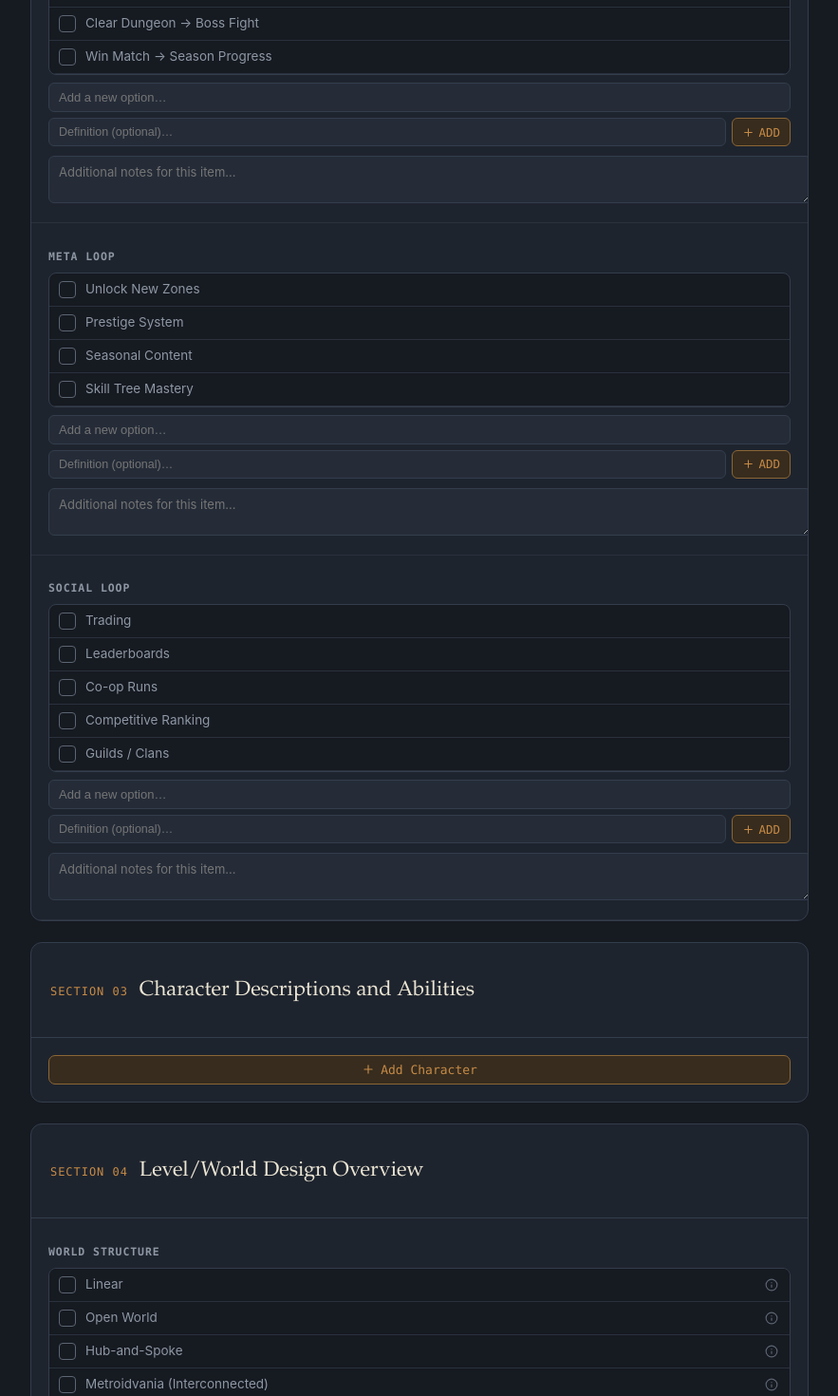
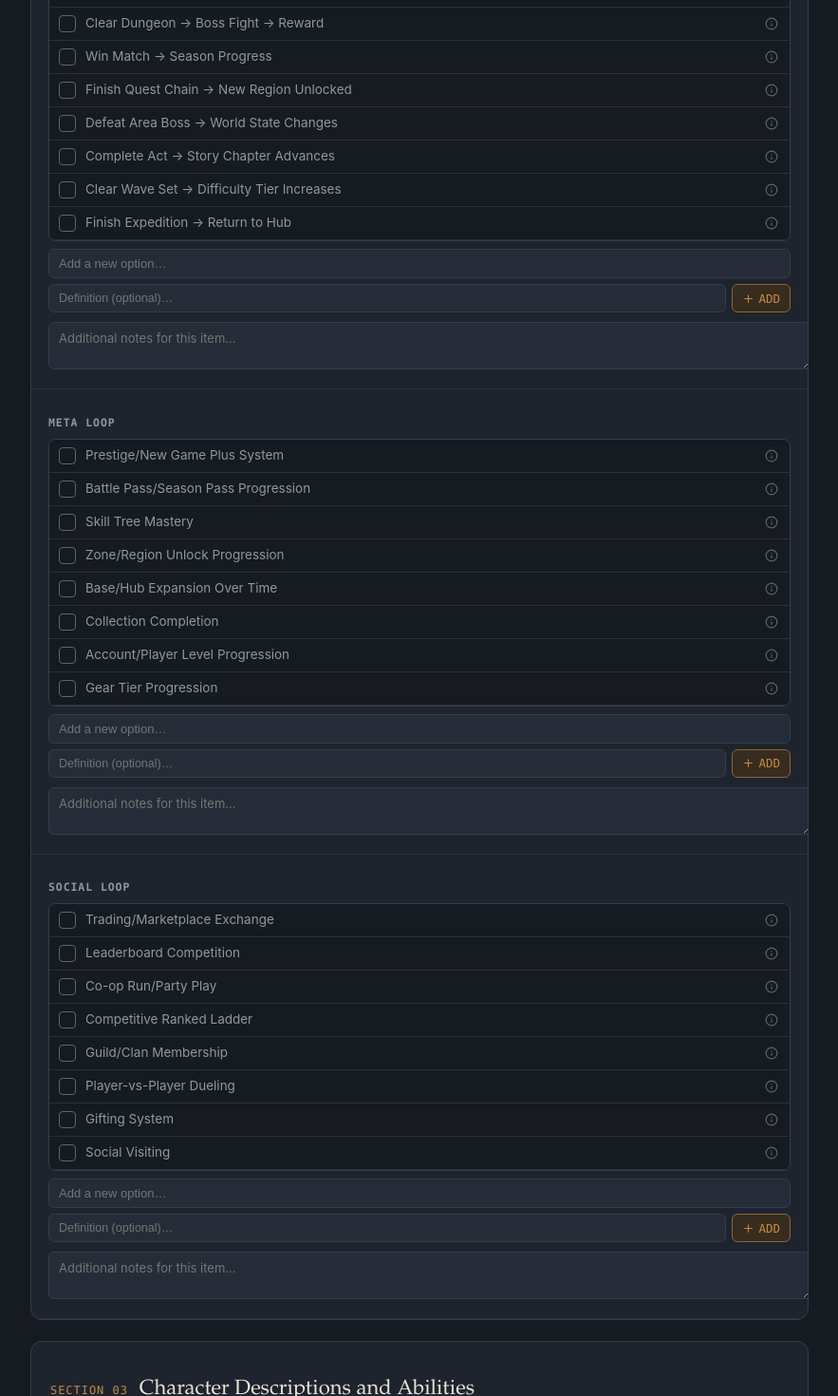
Before and after one commit to bridgerbird/gdd-builder, a React (Vite) app: page / in a window 1280 px wide. Shown: the part 3440-4910 px from the top of the page at 95% size, without its empty margins (198-1081 px from the left). Built offline with nearby package versions, Linux system fonts and the light colour scheme.

Commit message:
Updataed the rest of the loops section data

```diff
--- a/src/schema.js
+++ b/src/schema.js
@@ -200,9 +200,82 @@ const initialSections = [
           { label: "Command → Execute → Adapt", definition: "The player issues commands to units, watches them execute, and adapts their strategy based on the outcome — typical of RTS and strategy games." },
         ],
       },
-      { id: "macro_loop", label: "Macro Loop", options: plain(["Complete Level → Unlock Next", "Clear Dungeon → Boss Fight", "Win Match → Season Progress"]) },
-      { id: "meta_loop", label: "Meta Loop", options: plain(["Unlock New Zones", "Prestige System", "Seasonal Content", "Skill Tree Mastery"]) },
-      { id: "social_loop", label: "Social Loop", options: plain(["Trading", "Leaderboards", "Co-op Runs", "Competitive Ranking", "Guilds / Clans"]) },
+      {
+        id: "macro_loop",
+        label: "Macro Loop",
+        options: [
+          { label: "Complete Level → Unlock Next", definition: "Finishing a level immediately unlocks and grants access to the next one in sequence." },
+          { label: "Clear Dungeon → Boss Fight → Reward", definition: "The player clears a self-contained dungeon, faces its boss, and receives a reward tied specifically to that dungeon." },
+          { label: "Win Match → Season Progress", definition: "The outcome of a single match contributes toward progress in an overarching competitive season." },
+          { label: "Finish Quest Chain → New Region Unlocked", definition: "Completing a connected series of quests opens up a previously inaccessible region of the world." },
+          { label: "Defeat Area Boss → World State Changes", definition: "Defeating a major boss permanently alters the state of the surrounding area, such as opening paths or changing enemy spawns." },
+          { label: "Complete Act → Story Chapter Advances", definition: "Finishing a defined act or section of content advances the overarching narrative to its next chapter." },
+          { label: "Clear Wave Set → Difficulty Tier Increases", definition: "Surviving a full set of enemy waves increases the difficulty tier for subsequent waves or runs." },
+          { label: "Finish Expedition → Return to Hub", definition: "Completing an out-in-the-world expedition returns the player to a central hub to prepare for the next one." },
+          { label: "Win Tournament Round → Advance Bracket", definition: "Winning a round in a tournament structure advances the player to the next bracket stage." },
+          { label: "Complete Contract → Reputation Increases", definition: "Fulfilling a discrete job or contract raises the player's standing with the party who issued it." },
+          { label: "Clear Floor → Descend to Next Floor", definition: "Clearing all objectives or threats on a floor allows descent to the next, progressively harder floor." },
+          { label: "Finish Build Phase → Enter Combat Phase", definition: "A dedicated construction or preparation phase concludes and transitions the game into an active combat phase." },
+          { label: "Win Territory → Map Control Expands", definition: "Successfully contesting a territory expands the area of the map under the player's control." },
+          { label: "Complete Research → New Tech Unlocked", definition: "Finishing a research project unlocks a new piece of technology, unit, or capability." },
+          { label: "Finish Season Event → Rewards Distributed", definition: "The conclusion of a time-limited seasonal event triggers distribution of rewards based on participation or rank." },
+          { label: "Clear Raid → Loot Tier Unlocked", definition: "Successfully completing a raid unlocks access to a higher tier of loot for future runs." },
+          { label: "Win Race → Championship Standings Update", definition: "The result of an individual race updates the player's position in an overarching championship standing." },
+          { label: "Complete Chapter → New Mechanic Introduced", definition: "Finishing a chapter of content introduces a new mechanic that expands what the player can do going forward." },
+        ],
+      },
+      {
+        id: "meta_loop",
+        label: "Meta Loop",
+        options: [
+          { label: "Prestige/New Game Plus System", definition: "The player resets their progress in exchange for a permanent bonus or harder, remixed replay of the content." },
+          { label: "Battle Pass/Season Pass Progression", definition: "Ongoing play earns points toward a tiered track of rewards tied to a limited-time season." },
+          { label: "Skill Tree Mastery", definition: "The player gradually invests earned points across sessions to fully unlock a branching tree of permanent upgrades." },
+          { label: "Zone/Region Unlock Progression", definition: "New areas of the world become accessible over time as the player meets progression requirements." },
+          { label: "Base/Hub Expansion Over Time", definition: "The player's home base or hub grows and unlocks new features gradually across many sessions." },
+          { label: "Collection Completion", definition: "The player works toward completing a full set of collectibles, codex entries, or catalogued items over time." },
+          { label: "Account/Player Level Progression", definition: "A persistent player-wide level increases from all activity, independent of any single character or run." },
+          { label: "Gear Tier Progression", definition: "The player climbs a long-term ladder of increasingly powerful equipment tiers across many sessions." },
+          { label: "Faction/Reputation Standing Progression", definition: "Standing with one or more factions accumulates over time, unlocking deeper access, goods, or story content." },
+          { label: "Seasonal Content Rotation", definition: "Content is introduced, retired, and rotated in on a recurring schedule, giving players a reason to return." },
+          { label: "Achievement/Milestone Unlock Chain", definition: "Completing achievements or milestones unlocks further content, titles, or cosmetic rewards over the long term." },
+          { label: "Legacy/Inheritance System", definition: "Elements from a completed or failed run carry forward to benefit future runs, common in roguelike meta-progression." },
+          { label: "Crafting Recipe Unlock Progression", definition: "New crafting recipes are gradually discovered or unlocked as the player advances through the game over time." },
+          { label: "Cosmetic Unlock Progression", definition: "Purely visual customization options accumulate and unlock as a long-term reward track separate from power." },
+          { label: "Guild/Clan Progression", definition: "A player's guild or clan levels up collectively based on member contributions, unlocking shared benefits." },
+          { label: "Leaderboard/Ranked Ladder Progression", definition: "The player's competitive rank persists and shifts across many matches on a long-term ladder." },
+          { label: "World State Persistence", definition: "Player actions permanently and cumulatively reshape the world's state across sessions rather than resetting." },
+          { label: "New Game Plus Difficulty Ladder", definition: "Completing the game unlocks a harder replay tier, which can often be repeated into further escalating tiers." },
+          { label: "Mastery/Proficiency Tracks", definition: "Individual weapons, characters, or classes each have their own long-term experience track that unlocks perks as it levels." },
+          { label: "Endgame Loop", definition: "A distinct set of systems and activities becomes the primary long-term loop once the main campaign is complete." },
+        ],
+      },
+      {
+        id: "social_loop",
+        label: "Social Loop",
+        options: [
+          { label: "Trading/Marketplace Exchange", definition: "Players exchange items, currency, or resources directly with one another or through a shared marketplace." },
+          { label: "Leaderboard Competition", definition: "Players compete indirectly by having their scores or achievements ranked against one another on a shared board." },
+          { label: "Co-op Run/Party Play", definition: "A group of players tackle content together in real time, sharing objectives and outcomes." },
+          { label: "Competitive Ranked Ladder", definition: "Players face off directly in matches that adjust a persistent, comparative rank between them." },
+          { label: "Guild/Clan Membership", definition: "Players join a persistent social group that provides shared goals, chat, and collective benefits." },
+          { label: "Player-vs-Player Dueling", definition: "Two players engage in a direct, often optional, one-on-one contest outside of the main progression path." },
+          { label: "Gifting System", definition: "Players can send items, currency, or resources to one another as a goodwill or relationship-building gesture." },
+          { label: "Social Visiting", definition: "Players can visit and interact with each other's persistent spaces, such as bases, farms, or homes." },
+          { label: "Cooperative Raid/Group Content", definition: "A larger group of players coordinates to complete high-difficulty content that requires multiple participants." },
+          { label: "Spectator Mode", definition: "Players can watch other players' matches or sessions in real time without directly participating." },
+          { label: "Mentorship/Referral System", definition: "Experienced players are rewarded for guiding or recruiting new players into the game." },
+          { label: "Alliance/Diplomacy System", definition: "Players or groups can formally ally, negotiate, or declare against one another within the game's social structure." },
+          { label: "Community Events", definition: "The wider player base works, competes, or contributes together toward a shared, server-wide goal." },
+          { label: "Player-Run Economy", definition: "Prices, supply, and demand for goods are driven primarily by player activity rather than fixed vendor rates." },
+          { label: "Chat/Communication Systems", definition: "Players communicate directly through text, voice, or emotes as a core part of the social experience." },
+          { label: "Reputation/Trust Rating Among Players", definition: "Other players can rate or review a given player's behavior, building a visible trust or reputation score." },
+          { label: "Team-Based Objective Play", definition: "Players are grouped into teams that must cooperate toward a shared objective against another team." },
+          { label: "Content Sharing", definition: "Players can create and share user-generated content, such as levels, mods, or designs, with the wider community." },
+          { label: "Matchmaking-Based Grouping", definition: "Players are automatically grouped together by the system based on skill, role, or preferences for a session." },
+          { label: "Rivalry System", definition: "The game tracks a persistent, recurring opponent for the player, framing repeated encounters as an ongoing rivalry." },
+        ],
+      },
     ],
   },
   {
```
